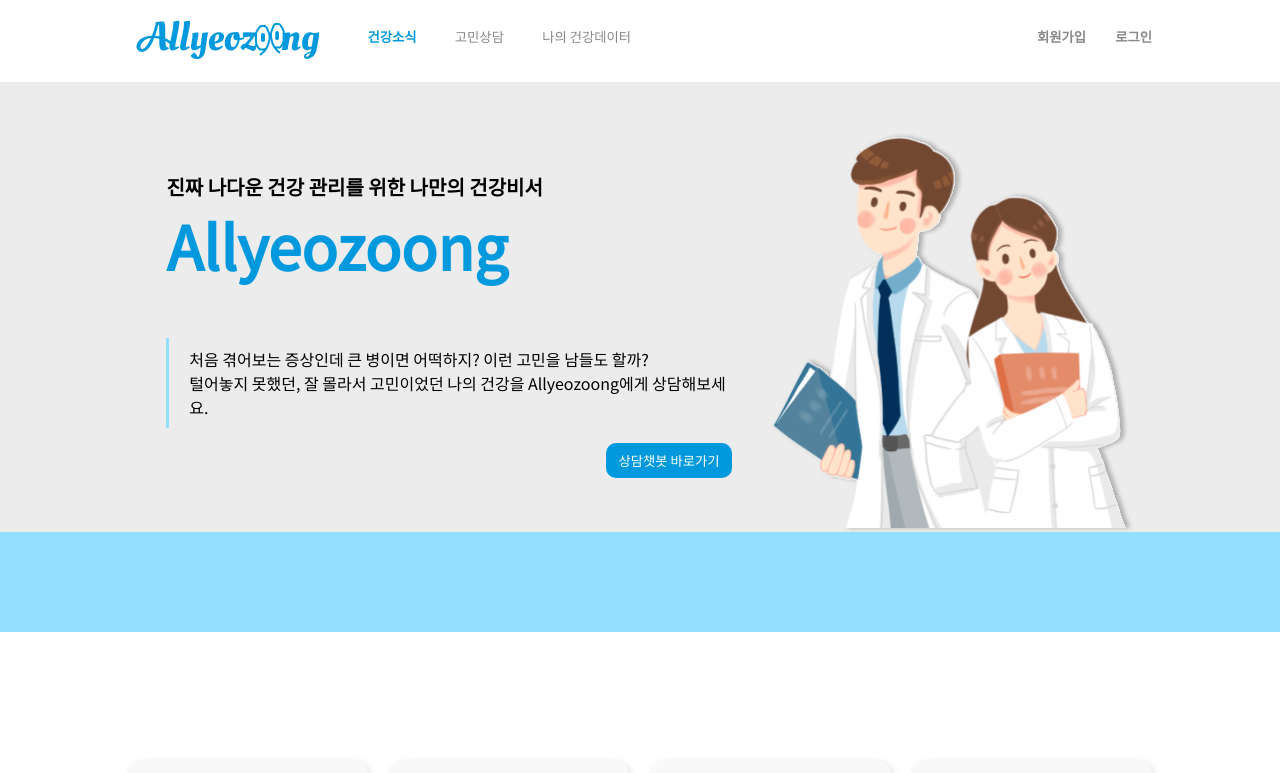
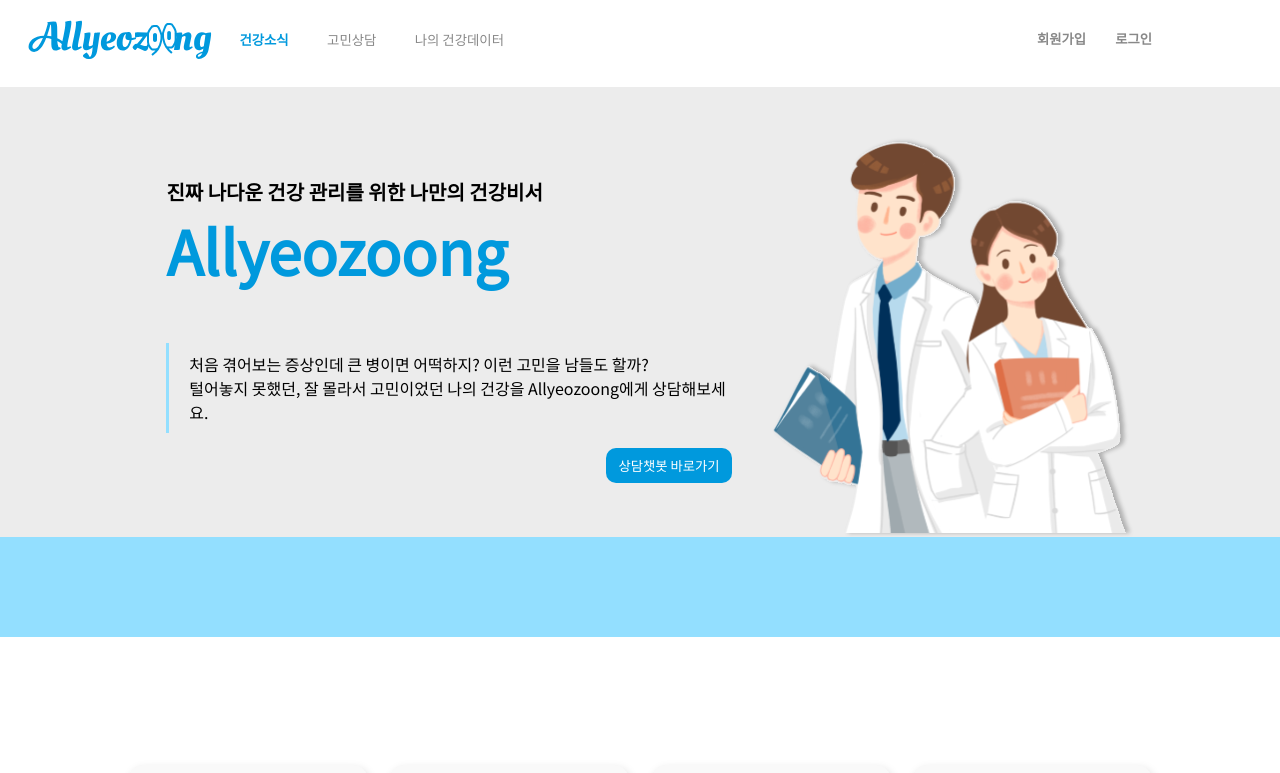
Before and after one commit to TeamBaeGoPaaa/allyeozoong-FrontEnd, a React (Vite) app: page / in a window 1280 px wide. Shown: the top 773 px of the page. Built offline with nearby package versions, Linux system fonts and the light colour scheme.

Commit message:
header 순서 바뀌는 거 수정

```diff
--- a/src/App.jsx
+++ b/src/App.jsx
@@ -9,8 +9,6 @@
   return (
     <>
       <Router>
-        {/* <Header /> */}
-
         <Routes>
           <Route path="/" element={<MainPage />} />
           <Route path="/ChatPage" element={<ChatPage />} />
--- a/src/components/Chatbot/Chatbot.jsx
+++ /dev/null
@@ -1,13 +0,0 @@
-import "./Chatbot.css";
-
-function Chatbot() {
-  return (
-    <>
-      <div className="Chatbot-background">
-        <input className="chatInput" />
-      </div>
-    </>
-  );
-}
-
-export default Chatbot;
--- a/src/components/header/header.css
+++ b/src/components/header/header.css
@@ -45,6 +45,19 @@
   color: var(--dark-grey-color);
   border: 0;
   background: none;
+  text-decoration-line: none;
+  font-size: 13.4px;
+}
+
+.header_menu_selected {
+  margin-left: 3%;
+  color: var(--dark-grey-color);
+  border: 0;
+  background: none;
+  font-weight: bold;
+  color: var(--blue-color);
+  text-decoration-line: none;
+  font-size: 13.4px;
 }
 
 #selected {
--- a/src/components/header/header.jsx
+++ b/src/components/header/header.jsx
@@ -1,37 +1,34 @@
 import "./header.css";
 import logo from "../../img/logo.svg";
-import { useNavigate } from "react-router-dom";
+import { Link, NavLink } from "react-router-dom";
 
-function Header(props) {
-  const navigate = useNavigate();
-
-  const handleMainPage = () => {
-    navigate("/");
-  };
-
-  const handleChatPage = () => {
-    navigate("/ChatPage");
-  };
-
-  const { selected, menu1, menu2 } = props;
-
+function Header() {
   return (
     <>
       <div id="header">
-        <img
-          onClick={handleMainPage}
-          id="logo"
-          src={logo}
-          alt="allyeozoong logo"
-        />
+        <Link to="/">
+          <img id="logo" src={logo} alt="allyeozoong logo" />
+        </Link>
 
-        <button onClick={handleMainPage} id="selected" className="header_menu">
-          {selected}
-        </button>
-        <button onClick={handleChatPage} className="header_menu">
-          {menu1}
-        </button>
-        <button className="header_menu">{menu2}</button>
+        <NavLink
+          className={({ isActive }) => {
+            return isActive ? "header_menu_selected" : "header_menu";
+          }}
+          to="/"
+        >
+          건강소식
+        </NavLink>
+
+        <NavLink
+          className={({ isActive }) => {
+            return isActive ? "header_menu_selected" : "header_menu";
+          }}
+          to="/ChatPage"
+        >
+          고민상담
+        </NavLink>
+
+        <NavLink className="header_menu">나의 건강데이터</NavLink>
 
         <div id="login">
           <button className="loginbutton">회원가입</button>
--- a/src/pages/ChatPage.jsx
+++ b/src/pages/ChatPage.jsx
@@ -1,6 +1,5 @@
 import "./ChatPage.css";
 import Header from "../components/header/header.jsx";
-import Chatbot from "../components/Chatbot/Chatbot";
 import Stat from "../components/Stat/Stat";
 import AgeStat from "../components/Stat/ageStat.jsx";
 import Chatbotgpt from "../components/Chatbot/Chatbotgpt.jsx";
@@ -52,7 +51,7 @@
   return (
     <>
       <div className="header">
-        <Header selected="고민상담" menu1="건강소식" menu2="나의 건강데이터" />
+        <Header />
       </div>
 
       <div className="body">
--- a/src/pages/MainPage.jsx
+++ b/src/pages/MainPage.jsx
@@ -2,42 +2,40 @@
 import Onboarding from "../components/onboarding/onboarding.jsx";
 import Card from "../components/Card/Card.jsx";
 import "./MainPage.css";
-import news1 from "../img/news1.jpg"
-import news2 from "../img/news2.jpg"
-import news3 from "../img/news3.jpg"
-import news4 from "../img/news4.jpg"
+import news1 from "../img/news1.jpg";
+import news2 from "../img/news2.jpg";
+import news3 from "../img/news3.jpg";
+import news4 from "../img/news4.jpg";
 
 export default function MainPage() {
-
-
   return (
     <>
       <div className="header">
-        <Header selected="건강소식" menu1="고민상담" menu2="나의 건강데이터" />
+        <Header />
       </div>
 
       <Onboarding />
 
       <div className="cards">
-      <Card
+        <Card
           title="인생은 길고, 췌장은 요절한다"
           content="갑자기 날이 추워지면 몸이 외부 기온에 잘 적응하지 못한다. 혈액순환에 문제가 생기고, 면역체계가 무너져..."
-          imgSrc = { news1 }
+          imgSrc={news1}
         />
         <Card
           title="난방해도 추운 방..'이곳'만 사수해도 체온 유지"
           content="갑자기 날이 추워지면 몸이 외부 기온에 잘 적응하지 못한다. 혈액순환에 문제가 생기고, 면역체계가 무너져..."
-          imgSrc = {news2}
+          imgSrc={news2}
         />
         <Card
           title="서울대생도... 57%가 아침에 '이것' 거른다"
           content="아침식사를 거의 하지 않는 대학생은 매일 아침을 먹는 대학생보다 대사증후군이 생길 위험이..."
-          imgSrc = {news3}
+          imgSrc={news3}
         />
         <Card
           title="새 옷 샀다고 바로 입지 마세요.. '이것'이 문제"
           content="부쩍 추워진 날씨 때문에 따뜻한 니트를 사는 등 새 옷 구매에 나선 사람이 많다. 대부분의 사람은 몸에 직접..."
-          imgSrc = {news4}
+          imgSrc={news4}
         />
       </div>
     </>
```
